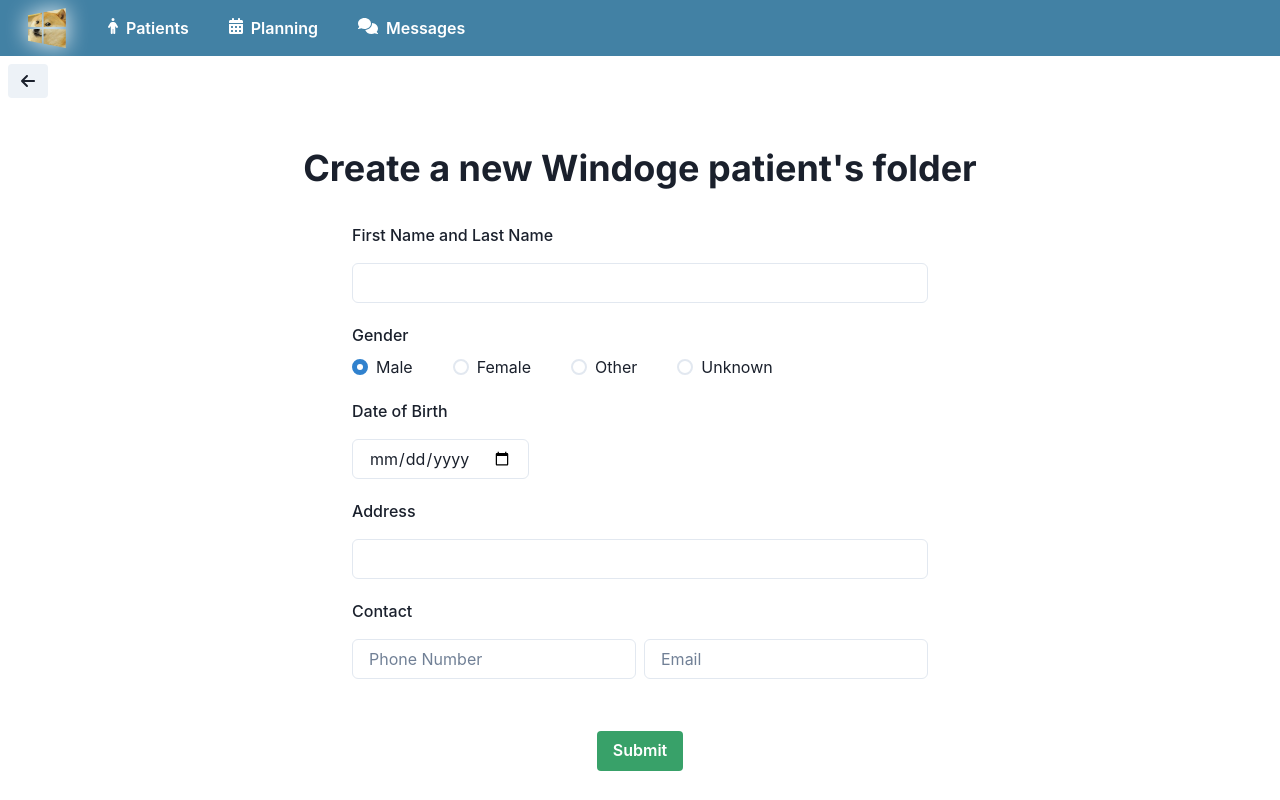
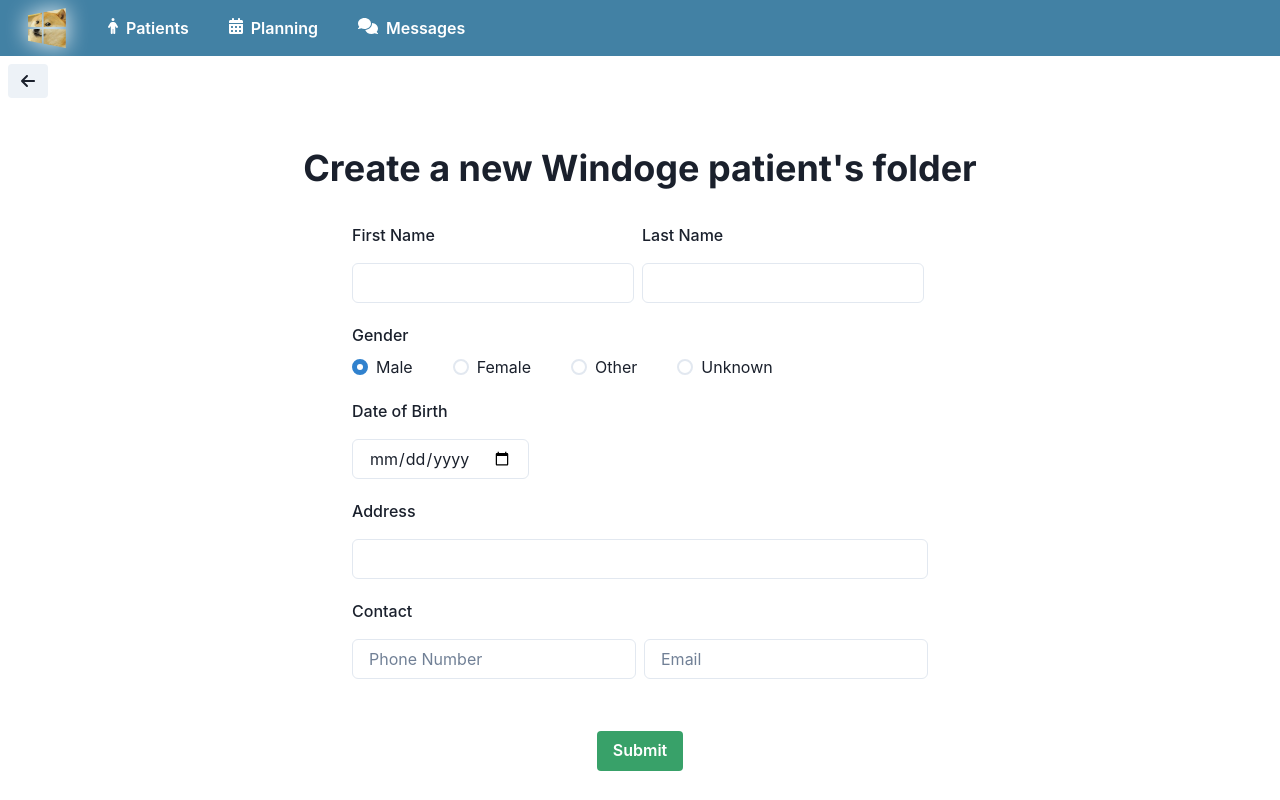
Before and after one commit to RomainReghem/Windoge, a React (Vite) app: page /formulairepatient in a window 1280 px wide. Built offline with nearby package versions, Linux system fonts and the light colour scheme.

Commit message:
Finition formulaire patient

```diff
--- a/src/FormulairePatient.jsx
+++ b/src/FormulairePatient.jsx
@@ -9,7 +9,8 @@ const FormulairePatient = () => {
     const navigate = useNavigate()
     const toast = useToast()
 
-    const [name, setName] = useState("");
+    const [lastName, setLastName] = useState("");
+    const [firstName, setFirstName] = useState("");
     const [phoneNumber, setPhoneNumber] = useState();
     const [email, setEmail] = useState("");
     const [gender, setGender] = useState("male");
@@ -24,7 +25,7 @@ const FormulairePatient = () => {
             headers: { 'Accept': 'application/json','Content-Type':'application/json' },
             body: JSON.stringify({
                 resourceType:"Patient",
-                name:[{use:"official",given:[name]}],
+                name:[{use:"official",family:lastName,given:[firstName]}],
                 telecom:[{use:"home",system:"phone",value:phoneNumber},{use:"home",system:"email",value:email}],
                 gender:gender,
                 birthDate:birthDate,
@@ -36,7 +37,8 @@ const FormulairePatient = () => {
 
           let resJson = await res.json();
           if (res.status === 200) {
-            setName("");
+            setFirstName("");
+            setLastName("");
             setEmail("");
             setAddress("")
             setBirthDate("")
@@ -74,10 +76,16 @@ const FormulairePatient = () => {
                 <Heading marginBottom={5}> Create a new Windoge patient's folder </Heading>
 
                     <FormControl m={[2, 3]} w='xl'>
-                        <Stack marginBottom='5'>
-                            <FormLabel>First Name and Last Name</FormLabel>
-                            <Input type='text' onChange={(e) => setName(e.target.value)} />
-                        </Stack>
+                        <HStack marginBottom='5'>
+                            <Stack>
+                              <FormLabel>First Name</FormLabel>
+                              <Input type='text' onChange={(e) => setFirstName(e.target.value)} />
+                            </Stack>
+                            <Stack>
+                              <FormLabel>Last Name</FormLabel>
+                              <Input type='text' onChange={(e) => setLastName(e.target.value)} />
+                            </Stack>
+                        </HStack>
 
                         <FormLabel>Gender</FormLabel>
                         <RadioGroup defaultValue='male'>
```
